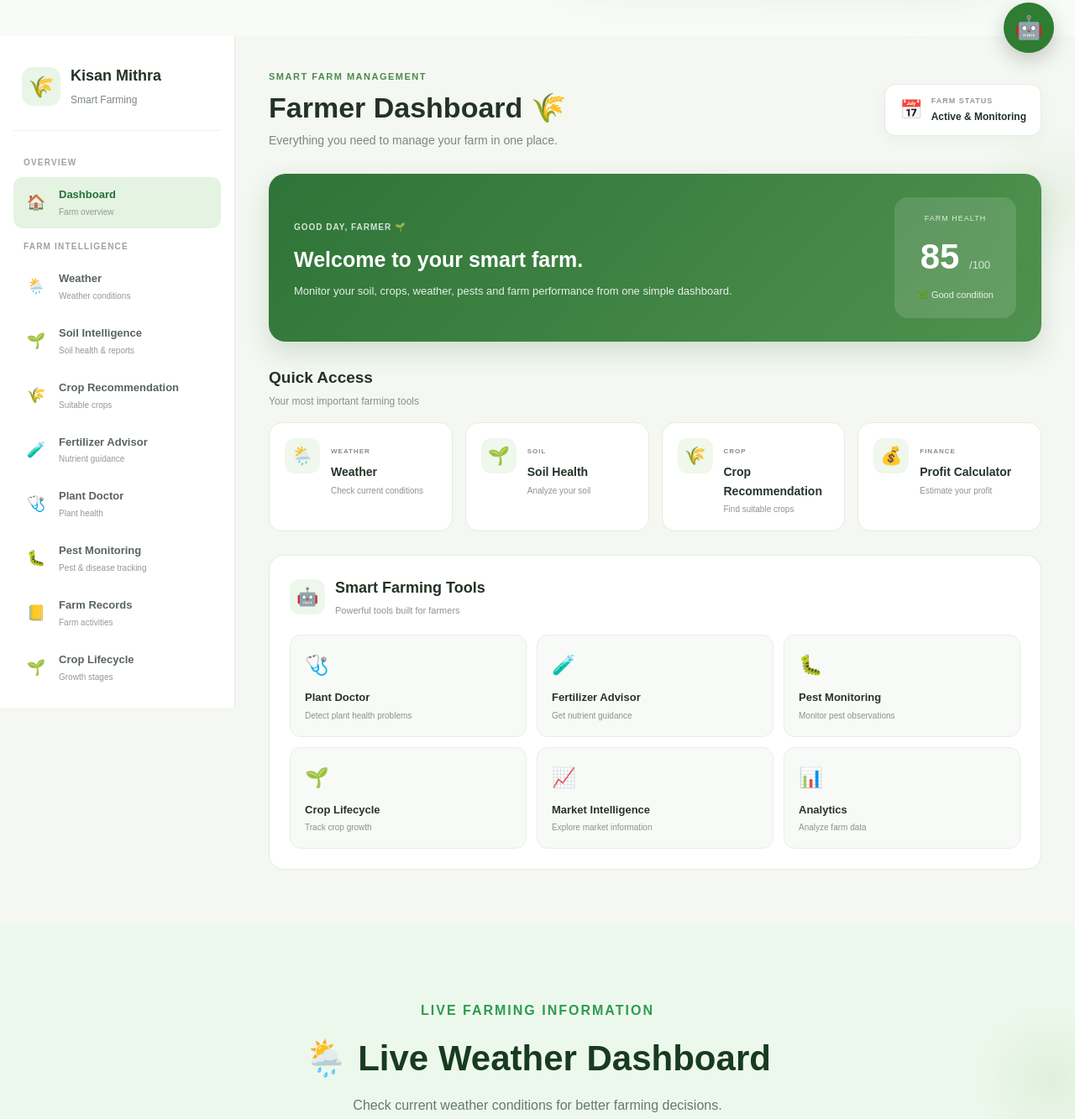
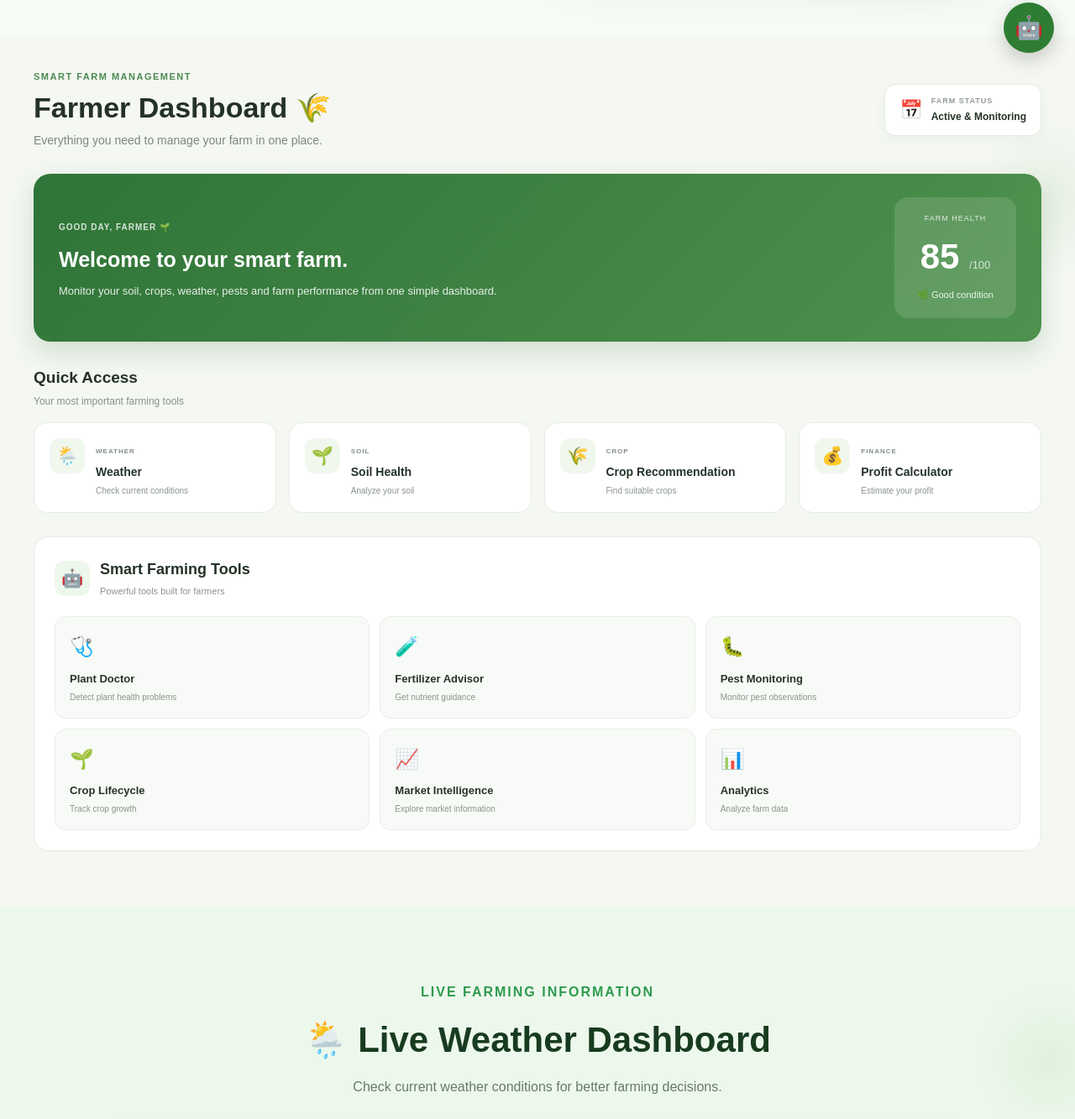
Before and after one commit to nikitha-1709/KisanMithra-SmartFarming, a website: page client/index.html in a window 1280 px wide. Shown: the part 712-2045 px from the top of the page at 84% size. Drawn offline with nearby package versions, Linux system fonts and the light colour scheme.

Commit message:
Update Kisan Mithra homepage

```diff
--- a/client/index.html
+++ b/client/index.html
@@ -250,223 +250,6 @@
 
 <section class="km-dashboard" id="dashboard">
 
-    <!-- ================= SIDEBAR ================= -->
-
-    <aside class="km-sidebar">
-
-        <!-- BRAND -->
-
-        <div class="km-sidebar-brand">
-
-            <div class="km-brand-icon">
-                🌾
-            </div>
-
-            <div>
-                <h2>Kisan Mithra</h2>
-                <small>Smart Farming</small>
-            </div>
-
-        </div>
-
-
-        <!-- OVERVIEW -->
-
-        <div class="km-menu-label">
-            OVERVIEW
-        </div>
-
-
-        <a
-            href="#dashboard"
-            class="km-menu-item active"
-        >
-
-            <span class="km-menu-icon">🏠</span>
-
-            <div>
-                <strong>Dashboard</strong>
-                <small>Farm overview</small>
-            </div>
-
-        </a>
-
-
-        <!-- FARM INTELLIGENCE -->
-
-        <div class="km-menu-label">
-            FARM INTELLIGENCE
-        </div>
-
-
-        <a href="#weather" class="km-menu-item">
-
-            <span class="km-menu-icon">🌦️</span>
-
-            <div>
-                <strong>Weather</strong>
-                <small>Weather conditions</small>
-            </div>
-
-        </a>
-
-
-        <a href="#soil" class="km-menu-item">
-
-            <span class="km-menu-icon">🌱</span>
-
-            <div>
-                <strong>Soil Intelligence</strong>
-                <small>Soil health & reports</small>
-            </div>
-
-        </a>
-
-
-        <a href="#recommendation" class="km-menu-item">
-
-            <span class="km-menu-icon">🌾</span>
-
-            <div>
-                <strong>Crop Recommendation</strong>
-                <small>Suitable crops</small>
-            </div>
-
-        </a>
-
-
-        <a href="#fertilizerAdvisor" class="km-menu-item">
-
-            <span class="km-menu-icon">🧪</span>
-
-            <div>
-                <strong>Fertilizer Advisor</strong>
-                <small>Nutrient guidance</small>
-            </div>
-
-        </a>
-
-
-        <a href="#plantDoctor" class="km-menu-item">
-
-            <span class="km-menu-icon">🩺</span>
-
-            <div>
-                <strong>Plant Doctor</strong>
-                <small>Plant health</small>
-            </div>
-
-        </a>
-
-
-        <a href="#pests" class="km-menu-item">
-
-            <span class="km-menu-icon">🐛</span>
-
-            <div>
-                <strong>Pest Monitoring</strong>
-                <small>Pest & disease tracking</small>
-            </div>
-
-        </a>
-
-
-        <a href="#records" class="km-menu-item">
-
-            <span class="km-menu-icon">📒</span>
-
-            <div>
-                <strong>Farm Records</strong>
-                <small>Farm activities</small>
-            </div>
-
-        </a>
-
-
-        <a href="#cropLifecycle" class="km-menu-item">
-
-            <span class="km-menu-icon">🌱</span>
-
-            <div>
-                <strong>Crop Lifecycle</strong>
-                <small>Growth stages</small>
-            </div>
-
-        </a>
-
-
-        <!-- FARM TOOLS -->
-
-        <div class="km-menu-label">
-            FARM TOOLS
-        </div>
-
-
-        <a href="#profitCalculator" class="km-menu-item">
-
-            <span class="km-menu-icon">💰</span>
-
-            <div>
-                <strong>Profit Calculator</strong>
-                <small>Estimate profit</small>
-            </div>
-
-        </a>
-
-
-        <a href="#market" class="km-menu-item">
-
-            <span class="km-menu-icon">📈</span>
-
-            <div>
-                <strong>Market Intelligence</strong>
-                <small>Market information</small>
-            </div>
-
-        </a>
-
-
-        <a href="#iot" class="km-menu-item">
-
-            <span class="km-menu-icon">📡</span>
-
-            <div>
-                <strong>IoT Monitoring</strong>
-                <small>Smart sensors</small>
-            </div>
-
-        </a>
-
-
-        <a href="#analytics" class="km-menu-item">
-
-    <span class="km-menu-icon">📊</span>
-
-    <div>
-        <strong>Analytics</strong>
-        <small>Farm data insights</small>
-    </div>
-
-</a>
-
-
-        <!-- SIDEBAR BOTTOM -->
-
-        <div class="km-sidebar-bottom">
-
-            <div class="km-farmer-avatar">
-                👨‍🌾
-            </div>
-
-            <div>
-                <strong>Farmer</strong>
-                <small>Kisan Mithra</small>
-            </div>
-
-        </div>
-
-    </aside>
-
 
     <!-- ================= MAIN DASHBOARD ================= -->
 
@@ -787,7 +570,7 @@
                             Analyze farm data
                         </small>
 
-
+                    </a>
             </div>
 
         </div>
@@ -4284,11 +4067,14 @@
         </p>
 
     </footer>
-
-    <script src="https://cdn.jsdelivr.net/npm/chart.js"></script>
+     <script src="https://cdn.jsdelivr.net/npm/chart.js"></script>
+
+<script>
+console.log("Chart.js status:", typeof Chart);
+</script>
     <script src="js/script.js"></script>
     <script src="js/weather.js"></script>
-    <script src="js/analytics.js"></script>
+
 <!-- ============================= -->
 <!-- KISAN MITHRA AI CHATBOT -->
 <!-- ============================= -->
@@ -4344,8 +4130,7 @@
 
 
 <!-- Chatbot JavaScript -->
-<script src="js/chatbot.js"></script>/
-<script src="script.js"></script>
+<script src="js/chatbot.js"></script>
 
 <!-- GOOGLE TRANSLATE -->
 
```
